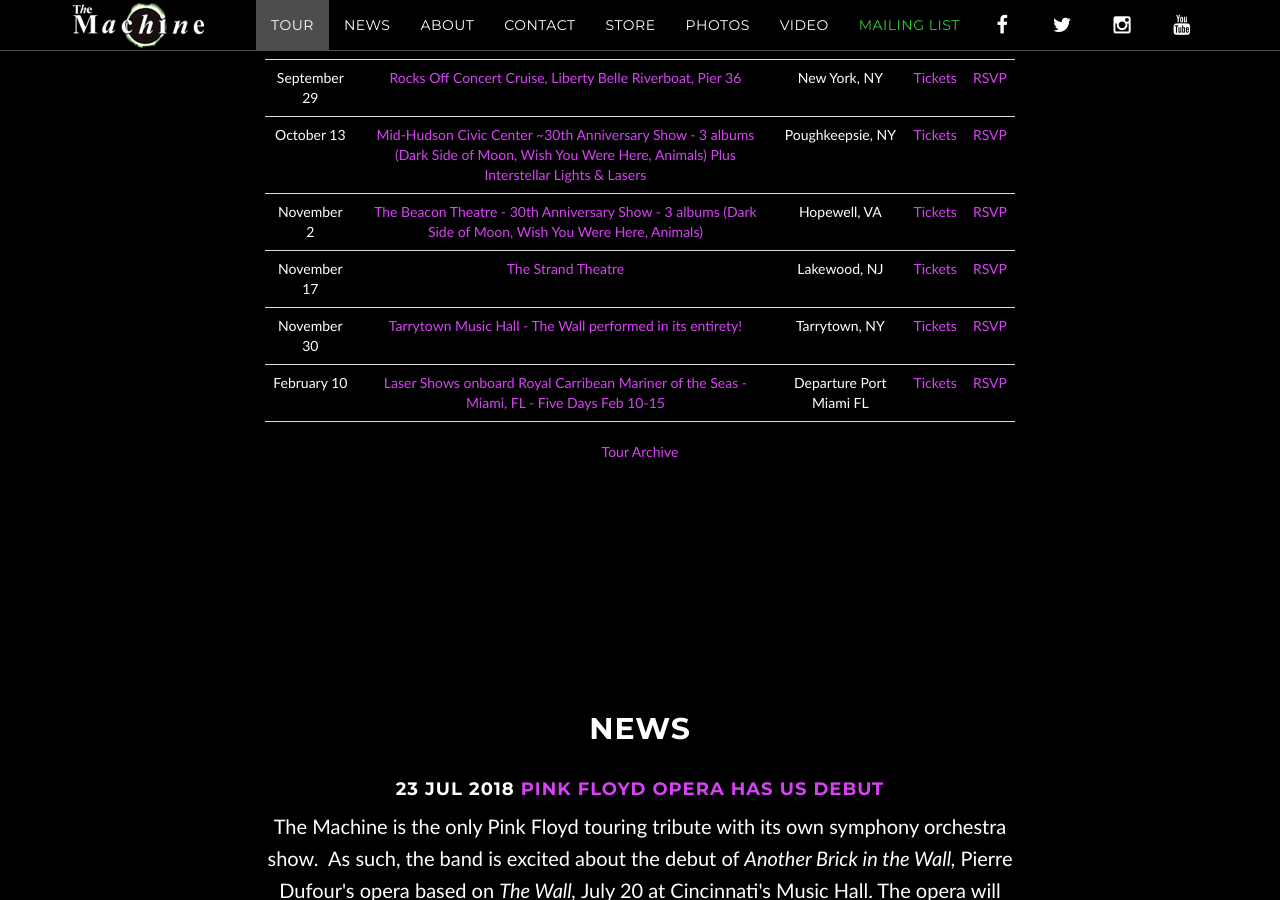
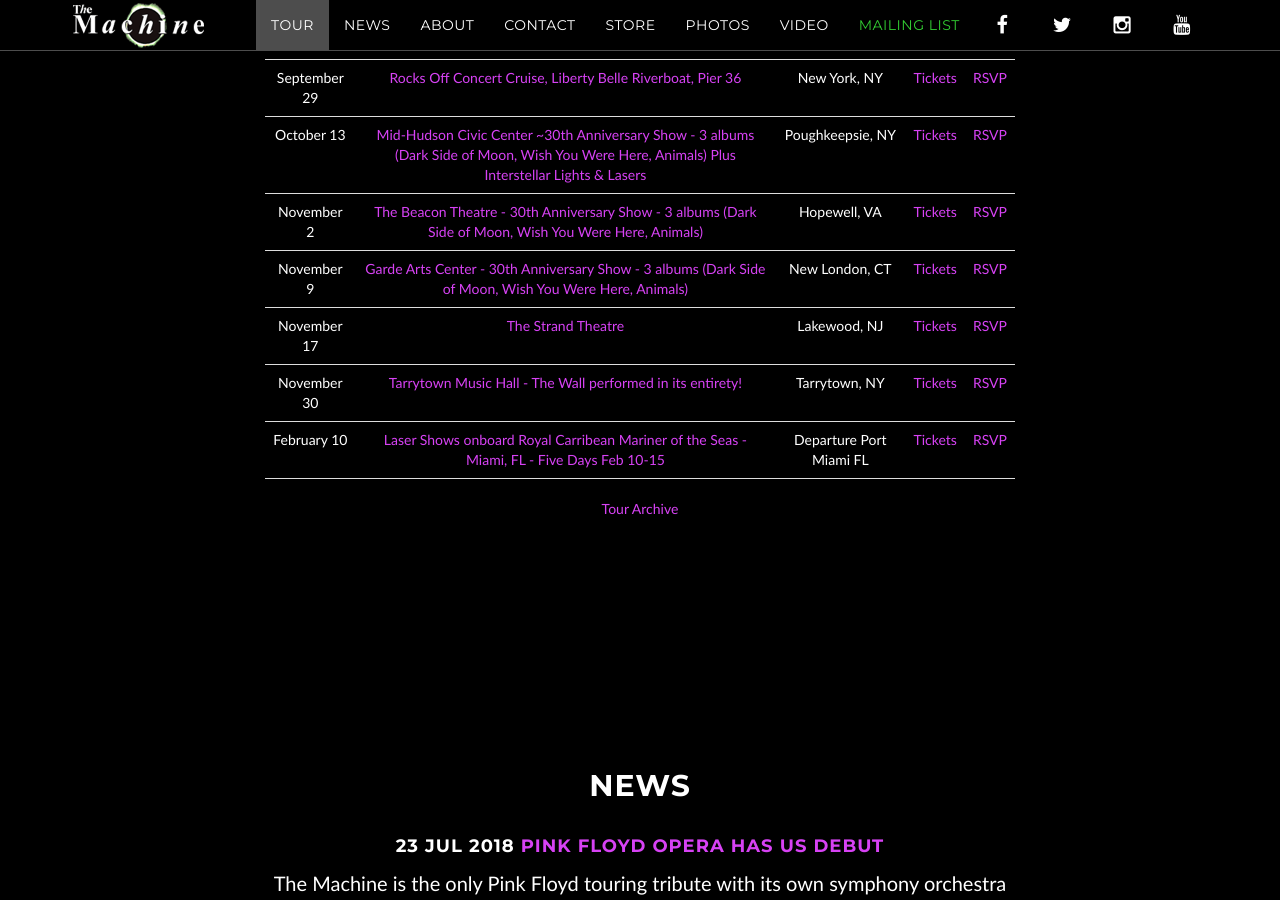
Before and after one commit to machineweb/machineweb.github.io, a Jekyll site: the page built from index.html, in a window 1280 px wide and 900 px high, scrolled down 1429 px. Built offline with Jekyll 4.4.1, drawn with Linux system fonts in a browser that asks for light colours; comment, search, counter and statistics services are not loaded.

Commit message:
New tour item

```diff
--- a/_data/tour.yml
+++ b/_data/tour.yml
@@ -3529,3 +3529,11 @@
     tickets-url: ""
     rsvp-url: "https://www.facebook.com/events/348756708988219/"
     order: "1535428800000"
+
+  - date: "November 9 2018"
+    venue: "Garde Arts Center - 30th Anniversary Show - 3 albums (Dark Side of Moon, Wish You Were Here, Animals)"
+    venue-url: "https://gardearts.secure.force.com/ticket/#details_a0S6A000002AaVcUAK"
+    location: "New London, CT"
+    tickets-url: "https://gardearts.secure.force.com/ticket/#details_a0S6A000002AaVcUAK"
+    rsvp-url: "https://www.facebook.com/events/259904074614349/"
+    order: "1541743200000"
```
